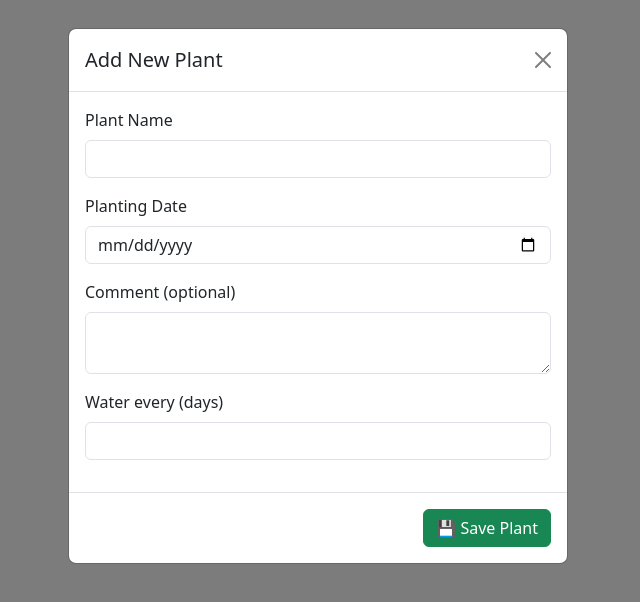
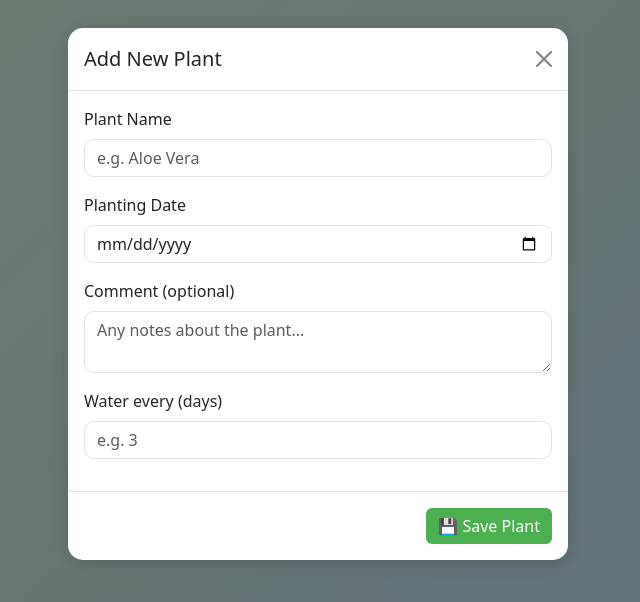
Before and after one commit to KirilIvanovv/Plant-tracker, a plain HTML site: page index.html in a window 1280 px wide. Both pictures are taken after a click on the button "➕ Add Plant". Shown: the whole page, without its empty margins (322-962 px from the left). Drawn offline with nearby package versions, Linux system fonts and the light colour scheme.

Commit message:
Enhance UI with gradient backgrounds, improved card styles, and button animations; add placeholders for input fields and visual confirmation on plant save.

```diff
--- a/index.html
+++ b/index.html
@@ -6,10 +6,63 @@
   <meta name="viewport" content="width=device-width, initial-scale=1">
 
   <link href="https://cdn.jsdelivr.net/npm/bootstrap@5.3.3/dist/css/bootstrap.min.css" rel="stylesheet">
+
+  <style>
+
+    body {
+      background: linear-gradient(135deg, #d9f9d9, #bde0fe);
+      min-height: 100vh;
+      display: flex;
+      align-items: center;
+      justify-content: center;
+    }
+
+
+    .main-card {
+      max-width: 480px;
+      border-radius: 20px;
+      box-shadow: 0 6px 25px rgba(0, 0, 0, 0.15);
+      border: none;
+      background-color: #fff;
+    }
+
+
+    h1 {
+      color: #388e3c;
+      font-weight: 600;
+    }
+
+    .btn-success {
+      background-color: #4caf50;
+      border: none;
+      transition: all 0.2s ease;
+    }
+    .btn-success:hover {
+      background-color: #43a047;
+      transform: scale(1.05);
+    }
+    .btn-primary {
+      background-color: #81c784;
+      border: none;
+      transition: all 0.2s ease;
+    }
+    .btn-primary:hover {
+      background-color: #66bb6a;
+      transform: scale(1.05);
+    }
+    .modal-content {
+      border-radius: 15px;
+      border: none;
+      box-shadow: 0 4px 20px rgba(0,0,0,0.15);
+    }
+    .form-control {
+      border-radius: 10px;
+    }
+  </style>
 </head>
-<body class="bg-light">
+<body class="bg-light d-flex flex-column align-items-center" style="min-height: 100vh;">
 
-  <div class="container text-center py-5">
+  <div class="card main-card p-4 text-center mb-5">
     <h1 class="mb-4">🌱 Plant Tracker</h1>
 
     <div class="d-flex justify-content-center gap-3">
@@ -35,7 +88,7 @@
           <div class="modal-body">
             <div class="mb-3">
               <label for="plantName" class="form-label">Plant Name</label>
-              <input type="text" class="form-control" id="plantName" required>
+              <input type="text" class="form-control" id="plantName" placeholder="e.g. Aloe Vera" required>
               <div class="invalid-feedback">Please enter a plant name.</div>
             </div>
             <div class="mb-3">
@@ -45,11 +98,11 @@
             </div>
             <div class="mb-3">
               <label for="plantComment" class="form-label">Comment (optional)</label>
-              <textarea class="form-control" id="plantComment" rows="2"></textarea>
+              <textarea class="form-control" id="plantComment" rows="2" placeholder="Any notes about the plant..."></textarea>
             </div>
             <div class="mb-3">
               <label for="waterEvery" class="form-label">Water every (days)</label>
-              <input type="number" class="form-control" id="waterEvery" min="1" required>
+              <input type="number" class="form-control" id="waterEvery" min="1" placeholder="e.g. 3" required>
               <div class="invalid-feedback">Please enter how often to water.</div>
             </div>
           </div>
@@ -66,6 +119,7 @@
   <script>
     const form = document.getElementById("plantForm");
 
+    // handle form submission
     form.addEventListener("submit", function (e) {
       e.preventDefault();
 
@@ -81,13 +135,22 @@
 
       const plant = { name, date, comment, waterEvery };
 
+      // save plant to localStorage
       const savedPlants = JSON.parse(localStorage.getItem("plants") || "[]");
       savedPlants.push(plant);
       localStorage.setItem("plants", JSON.stringify(savedPlants));
 
+      // reset form and close modal
       form.reset();
       form.classList.remove("was-validated");
       bootstrap.Modal.getInstance(document.getElementById('addPlantModal')).hide();
+
+      // small visual confirmation
+      const msg = document.createElement("div");
+      msg.textContent = "✅ Plant saved!";
+      msg.className = "alert alert-success position-fixed top-0 start-50 translate-middle-x mt-3";
+      document.body.appendChild(msg);
+      setTimeout(() => msg.remove(), 2000);
     });
   </script>
 </body>
```
Also changed, not shown: garden.html (+54 -14 lines).
